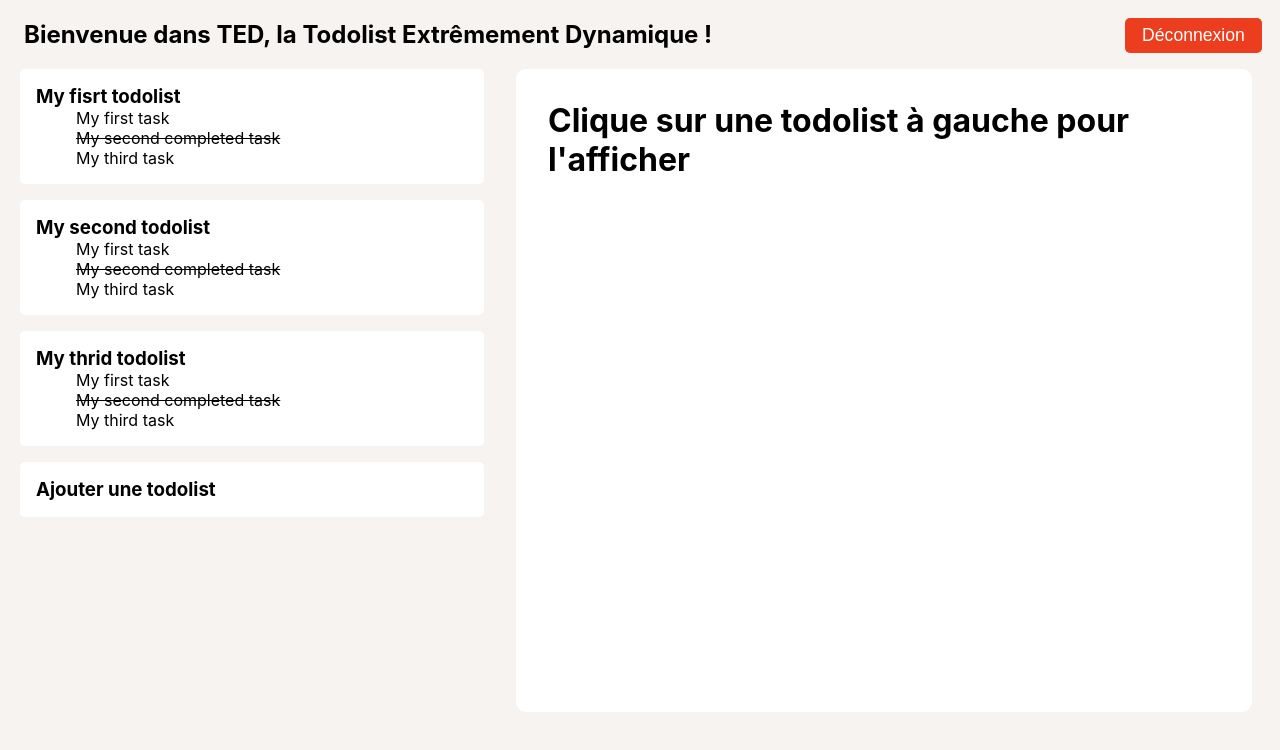
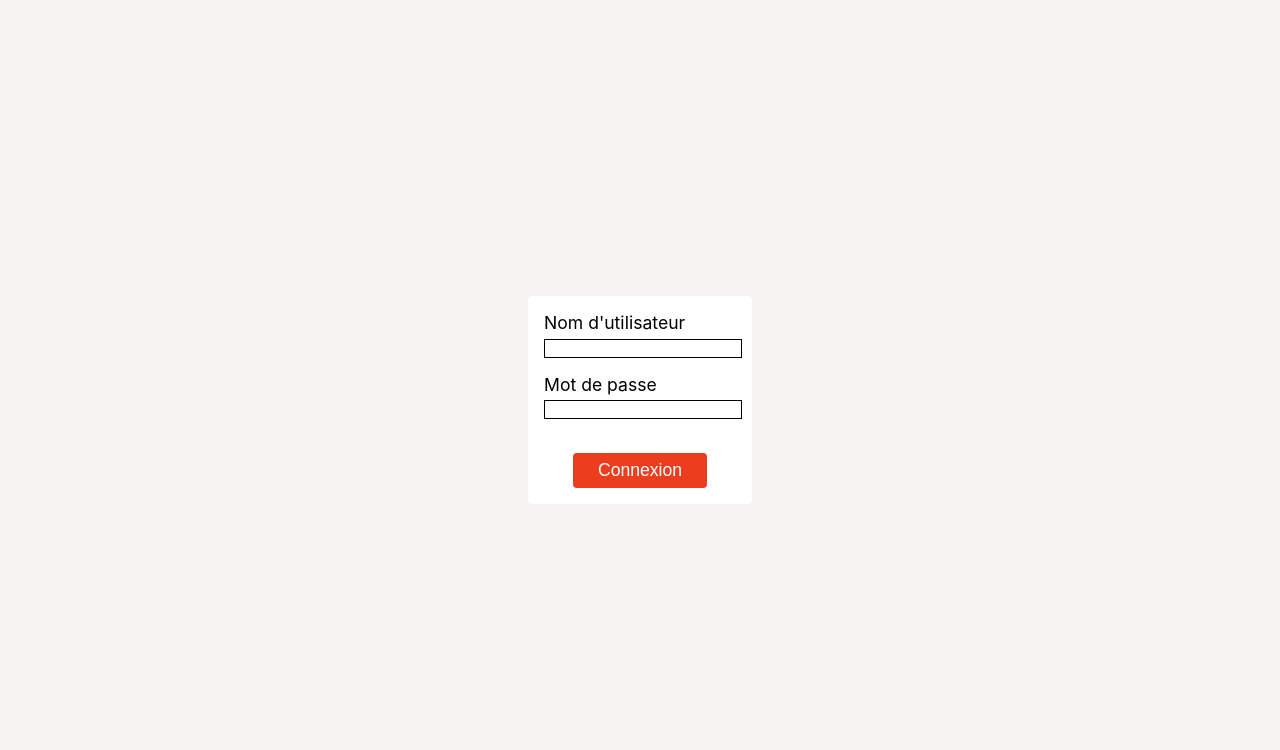
Before and after one commit to deadLocks21/ted-front, a Vue app: page / in a window 1280 px wide. Shown: the top 750 px of the page. Built offline with nearby package versions, Linux system fonts and the light colour scheme.

Commit message:
Display the todolists from the api.

```diff
--- a/src/App.vue
+++ b/src/App.vue
@@ -1,12 +1,12 @@
 <template>
-  <!-- <Login v-if="!$store.state.connected" /> -->
-  <!-- <DisplayData v-if="$store.state.connected" /> -->
-  <Login v-if="$store.state.connected" />
-  <MainPage v-if="!$store.state.connected" />
+  <Login v-if="!$store.state.connected" />
+  <MainPage v-if="$store.state.connected" />
+  <!-- <Login v-if="$store.state.connected" /> -->
+  <!-- <MainPage v-if="!$store.state.connected" /> -->
   <DeletePage v-if="$store.state.delete" />
 </template>
 
-<style lang="less">
+<style>
 html,
 body,
 #app {
--- a/src/store/index.js
+++ b/src/store/index.js
@@ -135,6 +135,9 @@ export default createStore({
       context.commit("ADD_NEW_TASK", new_task);
       // TODO Add online !!
     },
+    addTask(context, payload) {
+      context.commit("ADD_NEW_TASK", payload);
+    },
     setEditMode(context) {
       if (context.state.edit) {
         context.commit("EXIT_EDIT_MODE");
--- a/src/views/MainPage.vue
+++ b/src/views/MainPage.vue
@@ -22,109 +22,32 @@ import Content from "../components/Main/Content/Content.vue";
 
 export default {
   name: "MainPage",
-  beforeMount() {
-    this.$store.dispatch("setTodoLists", [
-      {
-        id: 1,
-        name: "My fisrt todolist",
-        user: 1,
-        tasks: [
-          {
-            id: 1,
-            task: "My first task",
-            completed: false,
-            todolist: 1,
-          },
-          {
-            id: 2,
-            task: "My second completed task",
-            completed: true,
-            todolist: 1,
-          },
-          {
-            id: 3,
-            task: "My third task",
-            completed: false,
-            todolist: 1,
-          },
-          {
-            id: 4,
-            task: "My forth completed task",
-            completed: true,
-            todolist: 1,
-          },
-          {
-            id: 5,
-            task: "My five task",
-            completed: false,
-            todolist: 1,
-          },
-        ],
-      },
-      {
-        id: 2,
-        name: "My second todolist",
-        user: 1,
-        tasks: [
-          {
-            id: 1,
-            task: "My first task",
-            completed: false,
-            todolist: 1,
-          },
-          {
-            id: 2,
-            task: "My second completed task",
-            completed: true,
-            todolist: 1,
-          },
-          {
-            id: 3,
-            task: "My third task",
-            completed: false,
-            todolist: 1,
-          },
-          {
-            id: 4,
-            task: "My forth completed task",
-            completed: true,
-            todolist: 1,
-          },
-          {
-            id: 5,
-            task: "My five task",
-            completed: false,
-            todolist: 1,
-          },
-        ],
-      },
-      {
-        id: 3,
-        name: "My thrid todolist",
-        user: 1,
-        tasks: [
-          {
-            id: 1,
-            task: "My first task",
-            completed: false,
-            todolist: 1,
-          },
-          {
-            id: 2,
-            task: "My second completed task",
-            completed: true,
-            todolist: 1,
-          },
-          {
-            id: 3,
-            task: "My third task",
-            completed: false,
-            todolist: 1,
-          },
-        ],
-      },
-    ]);
-    // TODO Load data
+  beforeCreate() {
+    fetch("/ted-api/todolists", {
+      method: "GET",
+    })
+      .then((response) => {
+        return response.json();
+      })
+      .then((data) => {
+        let todolists = data.todolists;
+        todolists.forEach((element) => {element.tasks = []});
+        this.$store.dispatch("setTodoLists", todolists);
+
+        todolists.forEach((element) => {
+          fetch(`/ted-api/tasks/listByTodolist/${element.id}`, {
+            method: "GET",
+          })
+            .then((response) => {
+              return response.json();
+            })
+            .then((data) => {
+              data.tasks.forEach((element) => {
+                this.$store.dispatch("addTask", element);
+              });
+            });
+        });
+      });
   },
   components: {
     Header,
```
